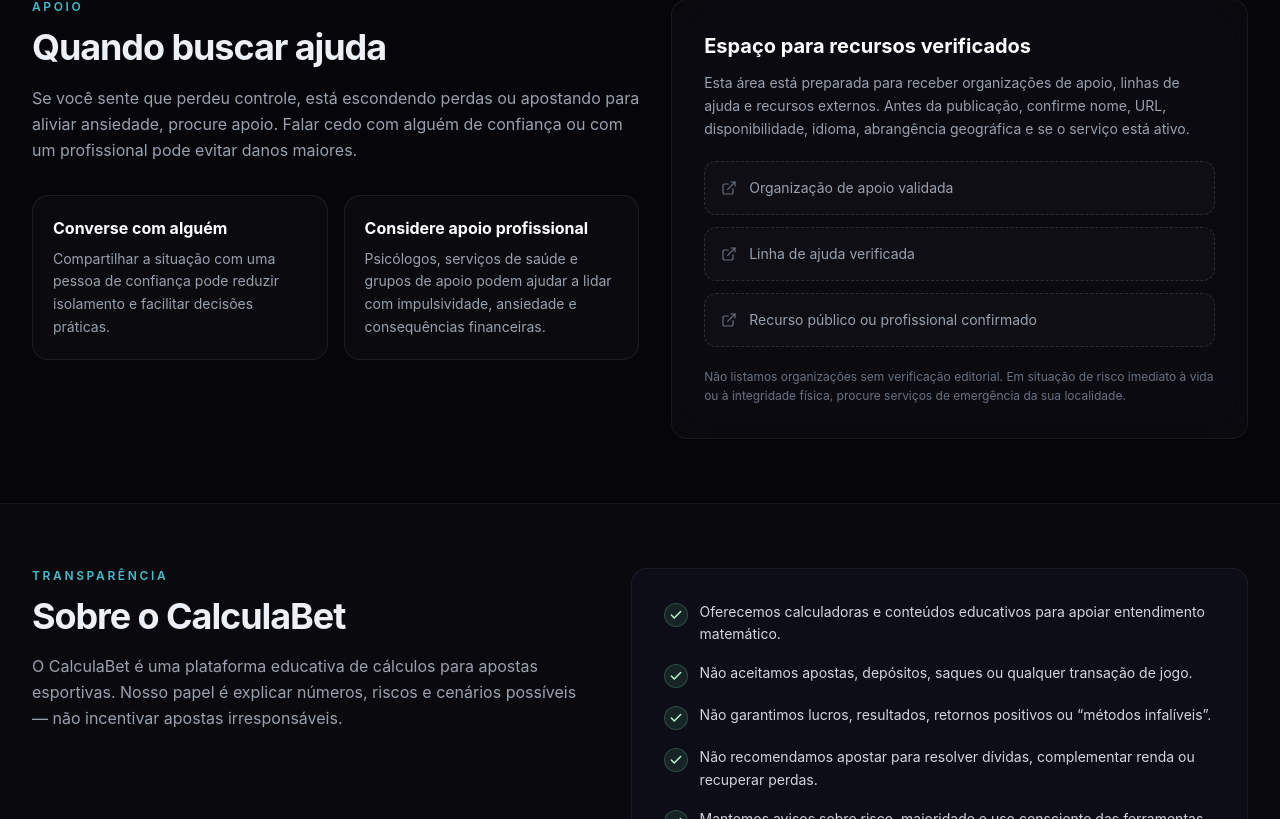
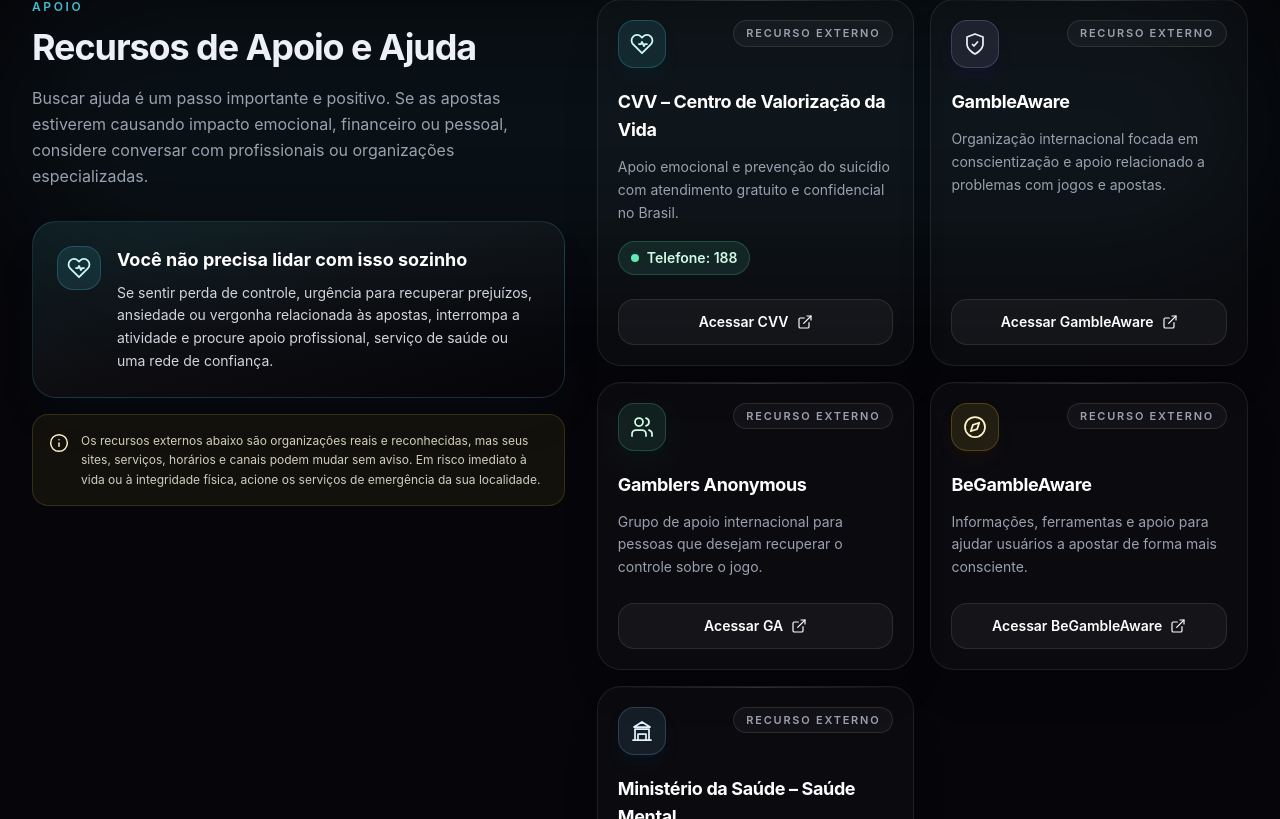
Before and after one commit to cerebromilionario/CalculaBet, a React (Vite) app: page /jogo-responsavel in a window 1280 px wide. Shown: the part 3321-4140 px from the top of the page. Built offline with nearby package versions, Linux system fonts and the light colour scheme.

Commit message:
Add responsible gaming support resources

```diff
--- a/src/pages/institucional/JogoResponsavel.jsx
+++ b/src/pages/institucional/JogoResponsavel.jsx
@@ -92,6 +92,58 @@
   'Mantemos avisos sobre risco, maioridade e uso consciente das ferramentas.',
 ];
 
+const recursosApoio = [
+  {
+    name: 'CVV – Centro de Valorização da Vida',
+    description: 'Apoio emocional e prevenção do suicídio com atendimento gratuito e confidencial no Brasil.',
+    phone: '188',
+    url: 'https://www.cvv.org.br/',
+    cta: 'Acessar CVV',
+    icon: 'heart',
+    tone: 'cyan',
+  },
+  {
+    name: 'GambleAware',
+    description: 'Organização internacional focada em conscientização e apoio relacionado a problemas com jogos e apostas.',
+    url: 'https://www.gambleaware.org/',
+    cta: 'Acessar GambleAware',
+    icon: 'shield',
+    tone: 'violet',
+  },
+  {
+    name: 'Gamblers Anonymous',
+    description: 'Grupo de apoio internacional para pessoas que desejam recuperar o controle sobre o jogo.',
+    url: 'https://www.gamblersanonymous.org/',
+    cta: 'Acessar GA',
+    icon: 'people',
+    tone: 'emerald',
+  },
+  {
+    name: 'BeGambleAware',
+    description: 'Informações, ferramentas e apoio para ajudar usuários a apostar de forma mais consciente.',
+    url: 'https://www.begambleaware.org/',
+    cta: 'Acessar BeGambleAware',
+    icon: 'compass',
+    tone: 'amber',
+  },
+  {
+    name: 'Ministério da Saúde – Saúde Mental',
+    description: 'Informações públicas sobre saúde mental e canais de apoio no Brasil.',
+    url: 'https://www.gov.br/saude/',
+    cta: 'Acessar gov.br/saúde',
+    icon: 'institution',
+    tone: 'blue',
+  },
+];
+
+const supportToneClasses = {
+  cyan: 'bg-cyan-300/10 border-cyan-300/20 text-cyan-100 shadow-cyan-950/20',
+  violet: 'bg-violet-300/10 border-violet-300/20 text-violet-100 shadow-violet-950/20',
+  emerald: 'bg-emerald-300/10 border-emerald-300/20 text-emerald-100 shadow-emerald-950/20',
+  amber: 'bg-amber-300/10 border-amber-300/20 text-amber-100 shadow-amber-950/20',
+  blue: 'bg-sky-300/10 border-sky-300/20 text-sky-100 shadow-sky-950/20',
+};
+
 const featuredCalculators = [
   { label: 'Gestão de Banca', to: '/calculadoras/gestao-banca', desc: 'Planeje limites proporcionais à sua banca.' },
   { label: 'Conversor de Odds', to: '/calculadoras/conversor-odds', desc: 'Entenda formatos de odds e probabilidade implícita.' },
@@ -113,6 +165,58 @@
   inLanguage: 'pt-BR',
   about: ['jogo responsável', 'apostas conscientes', 'autocontrole em apostas', 'maiores de 18 anos'],
 };
+
+function SupportGlyph({ name }) {
+  const commonProps = {
+    viewBox: '0 0 24 24',
+    fill: 'none',
+    stroke: 'currentColor',
+    strokeWidth: 1.75,
+    strokeLinecap: 'round',
+    strokeLinejoin: 'round',
+    className: 'h-6 w-6',
+    'aria-hidden': 'true',
+  };
+
+  const glyphs = {
+    heart: (
+      <svg {...commonProps}>
+        <path d="M20.84 4.61a5.5 5.5 0 0 0-7.78 0L12 5.67l-1.06-1.06a5.5 5.5 0 0 0-7.78 7.78L12 21.23l8.84-8.84a5.5 5.5 0 0 0 0-7.78z" />
+        <path d="M9 12h2l1-2 2 4 1-2h2" />
+      </svg>
+    ),
+    shield: (
+      <svg {...commonProps}>
+        <path d="M12 22s8-4 8-10V5l-8-3-8 3v7c0 6 8 10 8 10z" />
+        <path d="M9.5 12.5 11 14l3.5-4" />
+      </svg>
+    ),
+    people: (
+      <svg {...commonProps}>
+        <path d="M16 21v-2a4 4 0 0 0-4-4H6a4 4 0 0 0-4 4v2" />
+        <circle cx="9" cy="7" r="4" />
+        <path d="M22 21v-2a4 4 0 0 0-3-3.87" />
+        <path d="M16 3.13a4 4 0 0 1 0 7.75" />
+      </svg>
+    ),
+    compass: (
+      <svg {...commonProps}>
+        <circle cx="12" cy="12" r="10" />
+        <path d="m16.24 7.76-2.12 6.36-6.36 2.12 2.12-6.36 6.36-2.12z" />
+      </svg>
+    ),
+    institution: (
+      <svg {...commonProps}>
+        <path d="M3 21h18" />
+        <path d="M5 21V10h14v11" />
+        <path d="M8 21v-6h8v6" />
+        <path d="M12 3 4 8h16l-8-5z" />
+      </svg>
+    ),
+  };
+
+  return glyphs[name] ?? glyphs.shield;
+}
 
 function SectionHeader({ eyebrow, title, children, align = 'left', id }) {
   return (
@@ -287,41 +391,75 @@
           </div>
         </section>
 
-        <section id="ajuda" className="max-w-7xl mx-auto px-4 sm:px-6 lg:px-8 py-16" aria-labelledby="ajuda-title">
-          <div className="grid lg:grid-cols-[1fr_0.95fr] gap-8 items-start">
+        <section id="ajuda" className="relative max-w-7xl mx-auto px-4 sm:px-6 lg:px-8 py-16" aria-labelledby="ajuda-title">
+          <div className="absolute inset-x-4 top-16 -z-10 h-64 rounded-full bg-cyan-300/5 blur-3xl" aria-hidden="true" />
+          <div className="grid lg:grid-cols-[0.9fr_1.1fr] gap-8 items-start">
             <div>
-              <SectionHeader eyebrow="Apoio" title="Quando buscar ajuda" id="ajuda-title">
-                Se você sente que perdeu controle, está escondendo perdas ou apostando para aliviar ansiedade, procure apoio. Falar cedo com alguém de confiança ou com um profissional pode evitar danos maiores.
+              <SectionHeader eyebrow="Apoio" title="Recursos de Apoio e Ajuda" id="ajuda-title">
+                Buscar ajuda é um passo importante e positivo. Se as apostas estiverem causando impacto emocional, financeiro ou pessoal, considere conversar com profissionais ou organizações especializadas.
               </SectionHeader>
-              <div className="mt-8 grid sm:grid-cols-2 gap-4">
-                <div className="rounded-2xl border border-white/7 bg-white/[0.025] p-5">
-                  <h3 className="font-bold text-white mb-2">Converse com alguém</h3>
-                  <p className="text-sm leading-relaxed text-gray-400">Compartilhar a situação com uma pessoa de confiança pode reduzir isolamento e facilitar decisões práticas.</p>
+              <div className="mt-8 space-y-4">
+                <div className="rounded-3xl border border-cyan-300/15 bg-gradient-to-br from-cyan-300/10 via-white/[0.035] to-transparent p-5 md:p-6 shadow-2xl shadow-cyan-950/10">
+                  <div className="flex items-start gap-4">
+                    <span className="flex h-11 w-11 shrink-0 items-center justify-center rounded-2xl border border-cyan-300/20 bg-cyan-300/10 text-cyan-100">
+                      <SupportGlyph name="heart" />
+                    </span>
+                    <div>
+                      <h3 className="text-lg font-bold text-white">Você não precisa lidar com isso sozinho</h3>
+                      <p className="mt-2 text-sm leading-relaxed text-gray-300">
+                        Se sentir perda de controle, urgência para recuperar prejuízos, ansiedade ou vergonha relacionada às apostas, interrompa a atividade e procure apoio profissional, serviço de saúde ou uma rede de confiança.
+                      </p>
+                    </div>
+                  </div>
                 </div>
-                <div className="rounded-2xl border border-white/7 bg-white/[0.025] p-5">
-                  <h3 className="font-bold text-white mb-2">Considere apoio profissional</h3>
-                  <p className="text-sm leading-relaxed text-gray-400">Psicólogos, serviços de saúde e grupos de apoio podem ajudar a lidar com impulsividade, ansiedade e consequências financeiras.</p>
+                <div className="rounded-2xl border border-amber-300/15 bg-amber-300/[0.055] p-4">
+                  <div className="flex gap-3">
+                    <Icon name="info" className="mt-0.5 w-5 h-5 text-amber-100" />
+                    <p className="text-xs leading-relaxed text-amber-50/80">
+                      Os recursos externos abaixo são organizações reais e reconhecidas, mas seus sites, serviços, horários e canais podem mudar sem aviso. Em risco imediato à vida ou à integridade física, acione os serviços de emergência da sua localidade.
+                    </p>
+                  </div>
                 </div>
               </div>
             </div>
 
-            <aside className="card-glass p-6 md:p-8">
-              <h3 className="text-xl font-bold text-white mb-3">Espaço para recursos verificados</h3>
-              <p className="text-sm leading-relaxed text-gray-400 mb-5">
-                Esta área está preparada para receber organizações de apoio, linhas de ajuda e recursos externos. Antes da publicação, confirme nome, URL, disponibilidade, idioma, abrangência geográfica e se o serviço está ativo.
-              </p>
-              <div className="space-y-3">
-                {['Organização de apoio validada', 'Linha de ajuda verificada', 'Recurso público ou profissional confirmado'].map((item) => (
-                  <div key={item} className="flex items-center gap-3 rounded-xl border border-dashed border-white/12 bg-white/[0.02] p-4">
-                    <Icon name="external" className="w-4 h-4 text-gray-500" />
-                    <span className="text-sm text-gray-400">{item}</span>
+            <div className="grid gap-4 sm:grid-cols-2" aria-label="Organizações de apoio externas">
+              {recursosApoio.map((resource) => (
+                <article key={resource.name} className="group relative overflow-hidden rounded-3xl border border-white/8 bg-white/[0.025] p-5 shadow-2xl shadow-black/10 transition-all duration-200 hover:-translate-y-0.5 hover:border-cyan-300/20 hover:bg-white/[0.04]">
+                  <div className="absolute inset-x-0 top-0 h-px bg-gradient-to-r from-transparent via-white/25 to-transparent opacity-60" aria-hidden="true" />
+                  <div className="flex h-full flex-col">
+                    <div className="mb-5 flex items-start justify-between gap-3">
+                      <span className={`flex h-12 w-12 shrink-0 items-center justify-center rounded-2xl border shadow-lg ${supportToneClasses[resource.tone]}`}>
+                        <SupportGlyph name={resource.icon} />
+                      </span>
+                      <span className="rounded-full border border-white/10 bg-white/[0.035] px-3 py-1 text-[11px] font-semibold uppercase tracking-[0.16em] text-gray-400">
+                        Recurso externo
+                      </span>
+                    </div>
+                    <h3 className="text-lg font-bold tracking-[-0.02em] text-white">{resource.name}</h3>
+                    <p className="mt-3 text-sm leading-relaxed text-gray-400">{resource.description}</p>
+                    {resource.phone && (
+                      <div className="mt-4 inline-flex w-fit items-center gap-2 rounded-full border border-emerald-300/20 bg-emerald-300/10 px-3 py-1.5 text-sm font-semibold text-emerald-100">
+                        <span className="h-2 w-2 rounded-full bg-emerald-300" aria-hidden="true" />
+                        Telefone: {resource.phone}
+                      </div>
+                    )}
+                    <div className="mt-6 flex flex-1 items-end">
+                      <a
+                        href={resource.url}
+                        target="_blank"
+                        rel="noopener noreferrer"
+                        className="inline-flex w-full items-center justify-center gap-2 rounded-2xl border border-white/10 bg-white/[0.045] px-4 py-3 text-sm font-semibold text-white transition-all duration-200 hover:border-cyan-300/25 hover:bg-cyan-300/10 hover:text-cyan-100"
+                        aria-label={`${resource.cta} em nova aba`}
+                      >
+                        {resource.cta}
+                        <Icon name="external" className="w-4 h-4" />
+                      </a>
+                    </div>
                   </div>
-                ))}
-              </div>
-              <p className="mt-5 text-xs leading-relaxed text-gray-500">
-                Não listamos organizações sem verificação editorial. Em situação de risco imediato à vida ou à integridade física, procure serviços de emergência da sua localidade.
-              </p>
-            </aside>
+                </article>
+              ))}
+            </div>
           </div>
         </section>
 
```
